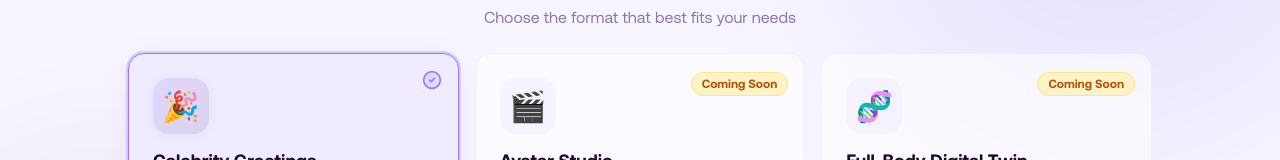
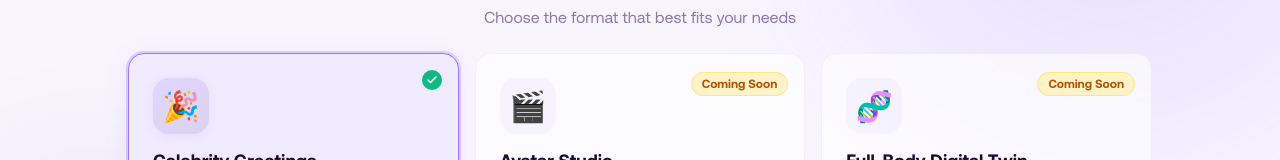
Before and after one commit to Abhikolhe1/twinity-web-app, a Next.js app: page /create/product-type in a window 1280 px wide. Shown: the part 293-453 px from the top of the page. Built offline with nearby package versions, Linux system fonts and the light colour scheme.

Commit message:
make tick as green

```diff
--- a/src/components/create/StepProductType.tsx
+++ b/src/components/create/StepProductType.tsx
@@ -3,7 +3,7 @@
 import { ProductTypeId, WizardState } from '@/lib/types'
 import { PRODUCT_TYPES } from '@/lib/data'
 import { useLanguage } from '@/lib/context'
-import { CheckCircle2, Clock } from 'lucide-react'
+import { Check, Clock } from 'lucide-react'
 
 interface Props {
   state: WizardState
@@ -54,7 +54,9 @@ export default function StepProductType({ state, onSelect }: Props) {
 
               {isSelected && !isComingSoon && (
                 <div className="absolute top-4 right-4">
-                  <CheckCircle2 className="w-5 h-5 text-brand-purple" fill="rgba(154,120,254,0.15)" />
+                  <div className="w-5 h-5 rounded-full bg-emerald-500 flex items-center justify-center shadow-sm">
+                    <Check className="w-3 h-3 text-white" strokeWidth={3} />
+                  </div>
                 </div>
               )}
 
--- a/src/components/ui/CelebrityCard.tsx
+++ b/src/components/ui/CelebrityCard.tsx
@@ -1,7 +1,7 @@
 'use client'
 
 import { Celebrity, ProductTypeId } from '@/lib/types'
-import { CheckCircle2, Star } from 'lucide-react'
+import { Check, Star } from 'lucide-react'
 import { useLanguage } from '@/lib/context'
 import { INDUSTRY_LABELS } from '@/lib/data'
 
@@ -43,7 +43,9 @@ export default function CelebrityCard({
       {/* Selected Checkmark */}
       {selected && (
         <div className="absolute top-3 right-3 z-10">
-          <CheckCircle2 className="w-5 h-5 text-brand-purple" fill="rgba(154,120,254,0.15)" />
+          <div className="w-5 h-5 rounded-full bg-emerald-500 flex items-center justify-center shadow-sm">
+            <Check className="w-3 h-3 text-white" strokeWidth={3} />
+          </div>
         </div>
       )}
 
```
